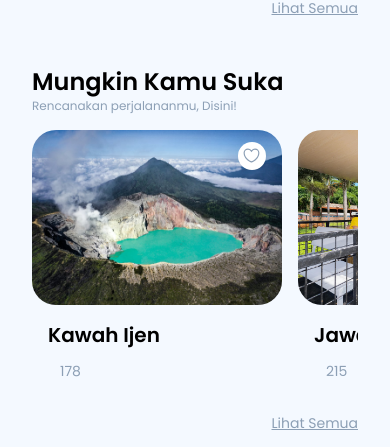
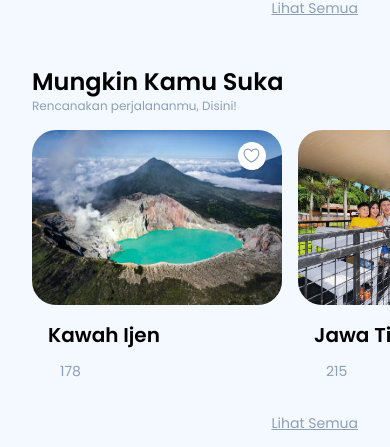
Before and after one commit to Sinduaditya/rusa, a React (Vite) app: page / in a window 390 px wide. Shown: the part 2815-3262 px from the top of the page. Built offline with nearby package versions, Linux system fonts and the light colour scheme.

Commit message:
style: fix responsive for Homepages/WhatsNext

```diff
--- a/src/components/Home/WhatsNext.jsx
+++ b/src/components/Home/WhatsNext.jsx
@@ -27,7 +27,7 @@ function WhatsNext(params) {
                     </div>
                     {/* Mungkin Kamu Suka - End of Bagian Atas (Tulisan dan link "Lihat Semua") */}
                     {/* Mungkin Kamu Suka - Bagian Card */}
-                    <div className="grid overflow-x-scroll md:flex gap-4 justify-center">
+                    <div className="overflow-x-scroll -mx-8 lg:mx-0 grid md:flex justify-center">
                         <WhatsNextCard />
                     </div>
                     <div className="flex w-full justify-end md:hidden">
--- a/src/components/Home/WhatsNextCard.jsx
+++ b/src/components/Home/WhatsNextCard.jsx
@@ -11,7 +11,7 @@ function WhatsNextCard() {
     }, []);
 
     return (
-        <div className="flex overflow-x-scroll gap-4">
+        <div className="flex pl-8 lg:pl-0 overflow-visible overflow-x-scroll overflow-y-hidden gap-4">
             {destinations.map((destination) => (
                 <div
                     className="card card-compact w-[250px]"
```
